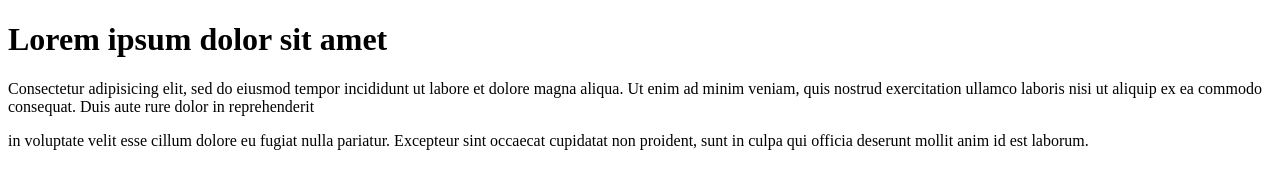
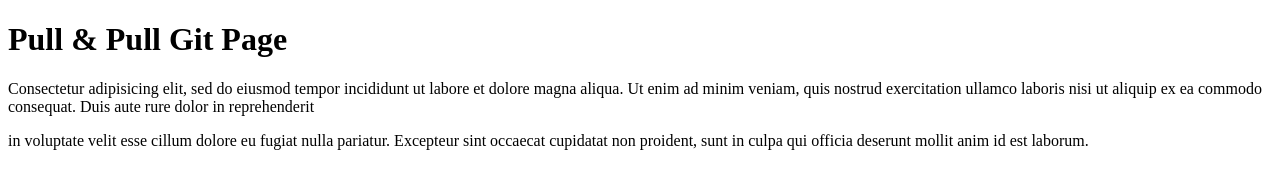
Before and after one commit to Cyberzip/buzzforce, a plain HTML site: page index.html in a window 1280 px wide. Drawn offline with Linux system fonts and the light colour scheme.

Commit message:
1.3 Changes in pull files

```diff
--- a/index.html
+++ b/index.html
@@ -9,7 +9,7 @@
 </head>
 
 <body>
-  <h1>Lorem ipsum dolor sit amet</h1>
+  <h1>Pull & Pull Git Page</h1>
   <p>Consectetur adipisicing elit, sed do eiusmod tempor incididunt ut labore et dolore magna aliqua. Ut enim ad minim veniam, quis nostrud exercitation ullamco laboris nisi ut aliquip ex ea commodo consequat. Duis aute rure dolor in reprehenderit
   </p>
   <p>
--- a/local/app.js
+++ b/local/app.js
@@ -0,0 +1 @@
+// document.write()
```
